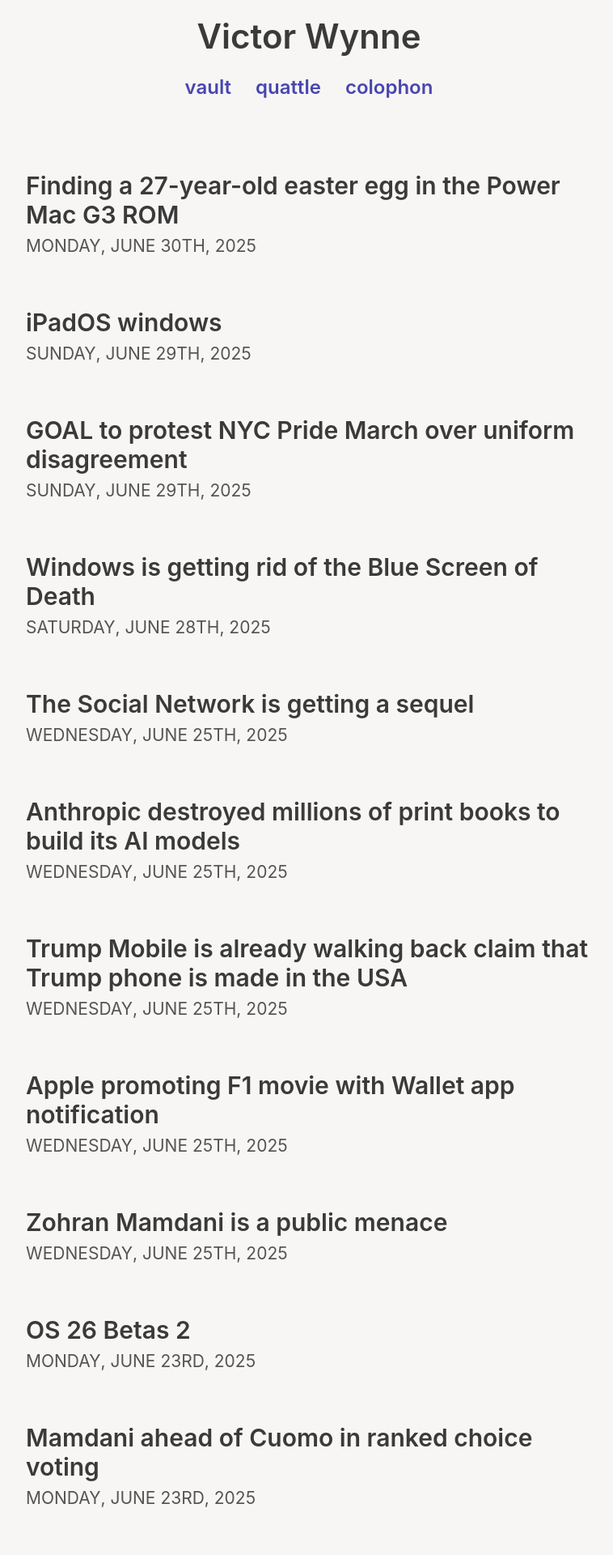
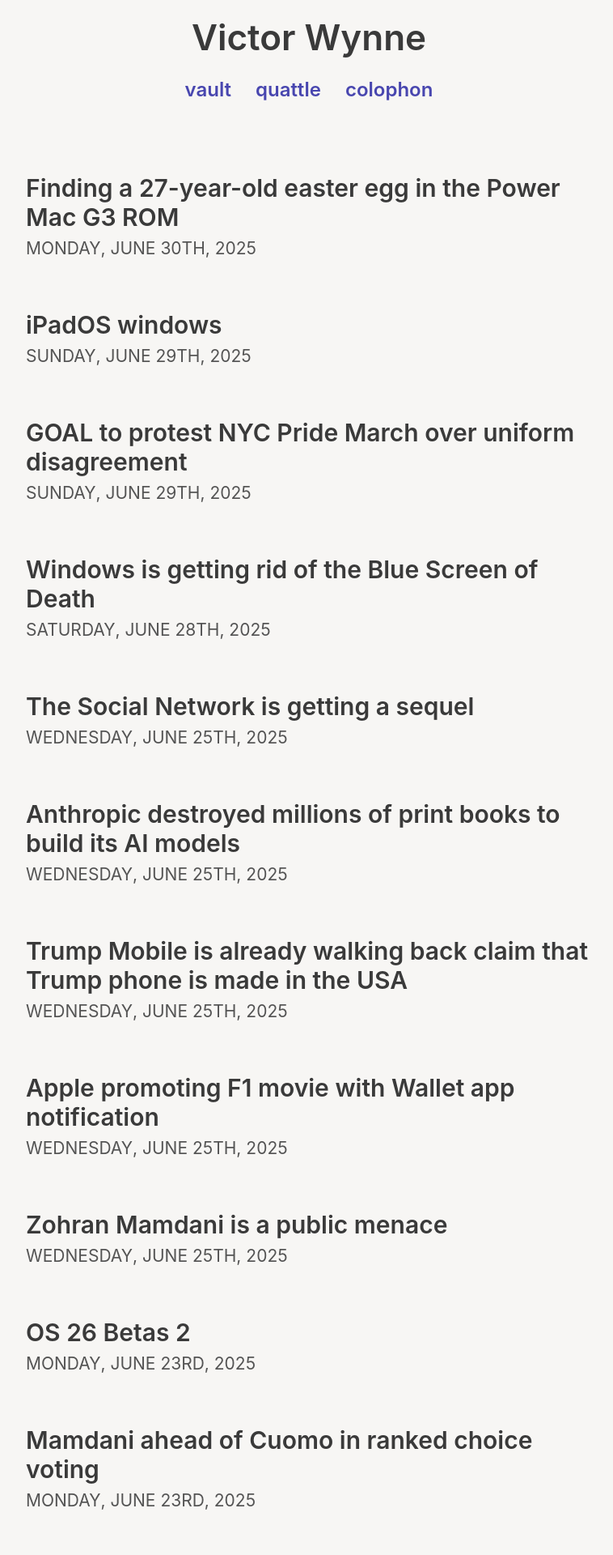
Before and after one commit to victorwynne/victorwynne, a Jekyll site: the page built from index.html, in a window 1280 px wide. Shown: the top 1920 px of the page at 81% size, without its empty margins (258-1016 px from the left). Built offline with Jekyll 4.4.1, drawn with Linux system fonts in a browser that asks for light colours.

Commit message:
_masthead.scss

```diff
--- a/_sass/_masthead.scss
+++ b/_sass/_masthead.scss
@@ -14,7 +14,7 @@
   padding-left: 0px;
   padding-right: 0px;
   padding-bottom: 0px;
-  font-size: 210%;
+  font-size: 220%;
 
   @media (prefers-color-scheme: light) {
   color: $light-scheme-text;
```
